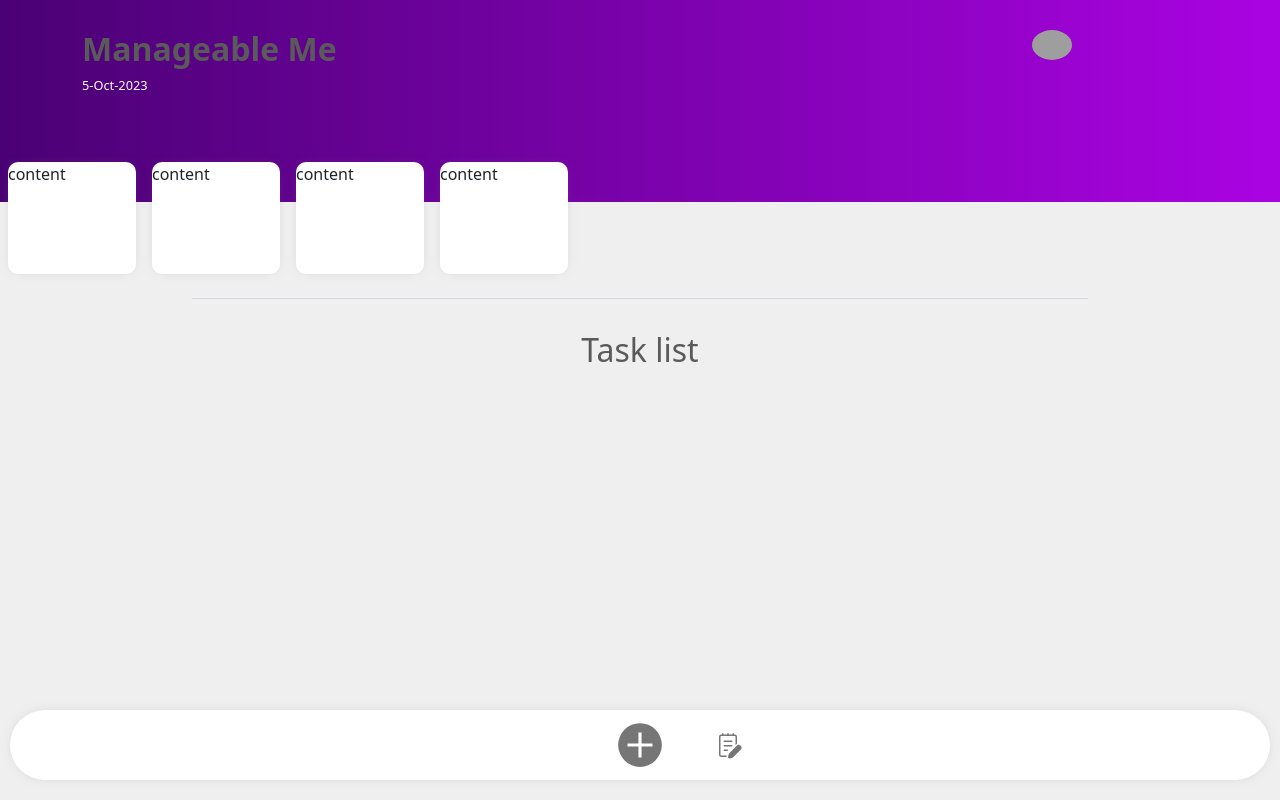
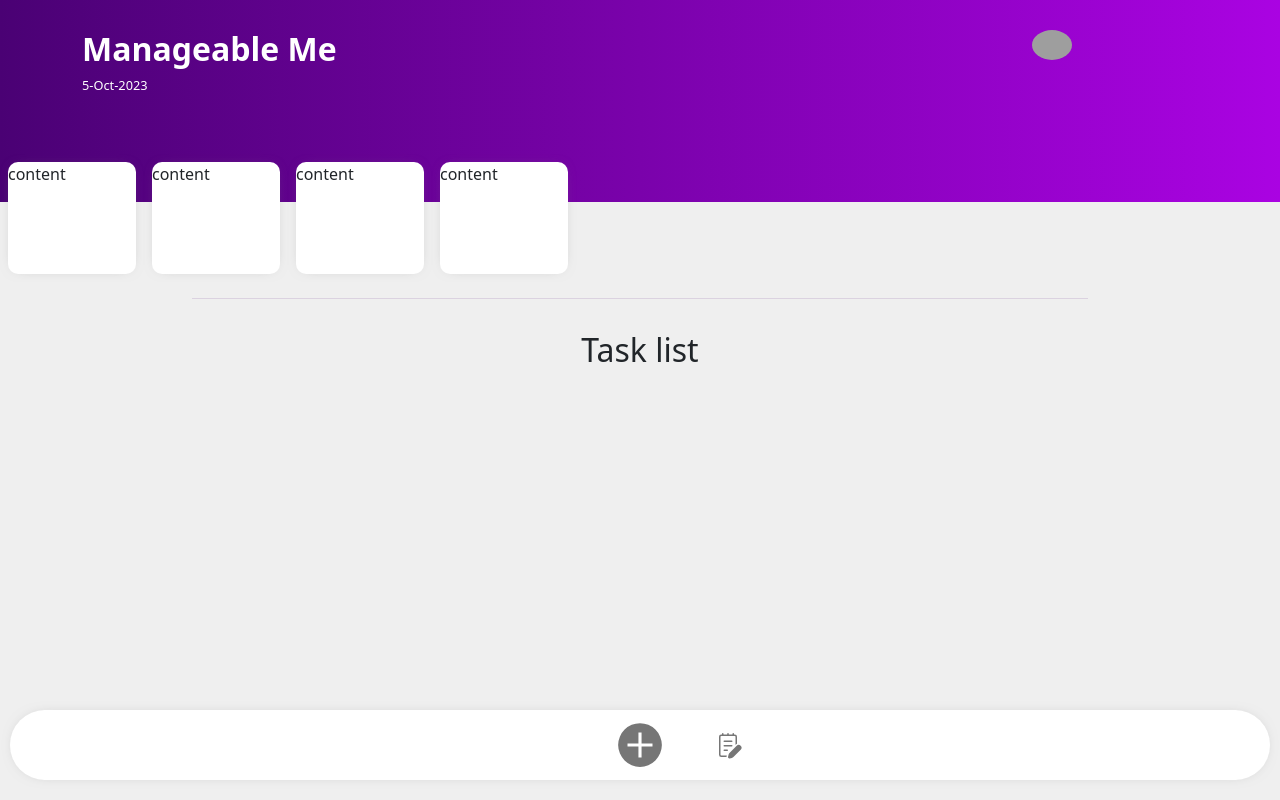
Before and after one commit to MaxTF141/Manageable__Me__v2.0, a Vue app: page / in a window 1280 px wide. Built offline with nearby package versions, Linux system fonts and the light colour scheme; grey boxes are pictures that could not be loaded; some icons are missing; the HTML template or start-up script is replaced by a standard one.

Commit message:
Small update

```diff
--- a/src/App.vue
+++ b/src/App.vue
@@ -40,11 +40,6 @@ body::-webkit-scrollbar {
 	margin: 0;
 }
 
-
-h2 {
-	color: var(--tertiary-color);
-}
-
 h4 {
 	color: var(--tertiary-color) !important;
 	font-size: 1rem !important;
--- a/src/views/CreateView.vue
+++ b/src/views/CreateView.vue
@@ -102,7 +102,6 @@ export default {
 				dueDate: '',
 				subtasks: [],
 			};
-			console.log(tasks);
 		},
 		removeSubtask(subtaskId) {
 			this.add.subtasks = this.add.subtasks.filter((subtask) => subtask.id !== subtaskId);
--- a/src/views/SingleTaskView.vue
+++ b/src/views/SingleTaskView.vue
@@ -3,7 +3,6 @@
 		<div class="header py-2">
 			<div class="icons d-flex justify-content-between">
 				<router-link to="/">
-					<nav data-v-5d5c126d>…</nav>
 					<Icon icon="ion:chevron-back-sharp" color="#fff" width="28" />
 				</router-link>
 				<Icon icon="lucide:pen-square" color="#fff" width="25" />
@@ -201,7 +200,8 @@ export default {
 	height: 100%;
 }
 
-/* .excerpt {
+.excerpt {
+	position: relative;
 	max-height: 6em;
 	overflow: hidden;
 	line-height: 1.4em;
@@ -209,8 +209,17 @@ export default {
 	display: -webkit-box;
 	-webkit-line-clamp: 3;
 	-webkit-box-orient: vertical;
-	box-shadow: 0px -104px 40px -120px rgb(9, 9, 9) inset;
-} */
+	/* box-shadow: 0px -111px 26px -79px rgba(255,255,255,1) inset; */
+}
+
+.excerpt::before {
+  content: '';
+  width: 100%;
+  height: 100%;
+  position: absolute;
+  background: linear-gradient(to bottom, transparent, var(--quaternary-color));
+}
+
 
 .subtask-box {
 	display: inline-block;
@@ -223,7 +232,6 @@ export default {
 }
 
 .description {
-	/* font-weight: lighter; */
 	color: #484848;
 	font-style: italic;
 }
--- a/src/views/TasksView.vue
+++ b/src/views/TasksView.vue
@@ -62,7 +62,6 @@ export default {
 	computed: {
 		tasks() {
 			let tasks = JSON.parse(localStorage.getItem('tasks'));
-			console.log(tasks);
 			return tasks;
 		}
 	},
@@ -92,7 +91,9 @@ export default {
 
 .heading {
 	/* font-size: 1rem; */
+	color: var(--secondary-color);
 	font-weight: bold;
+	font-size: 2rem;
 }
 
 .current-date {
```
